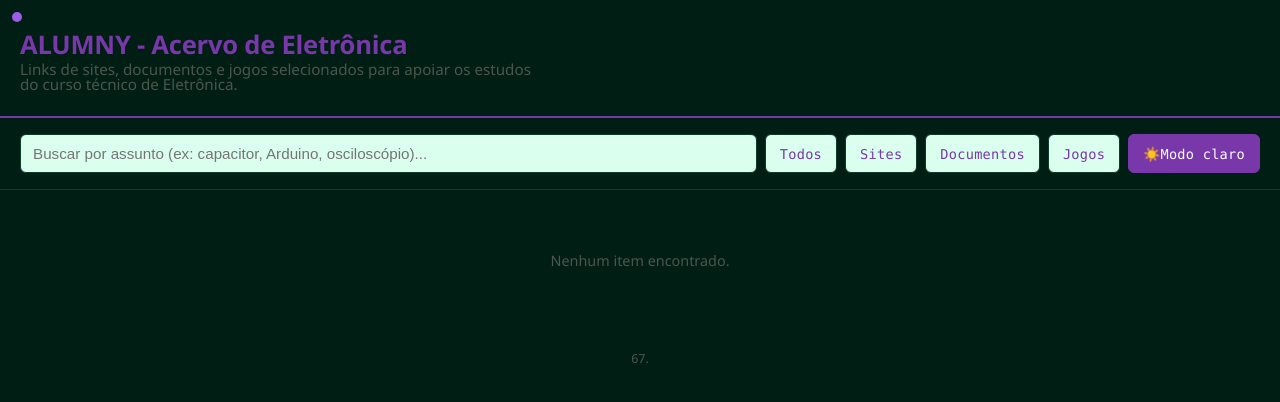
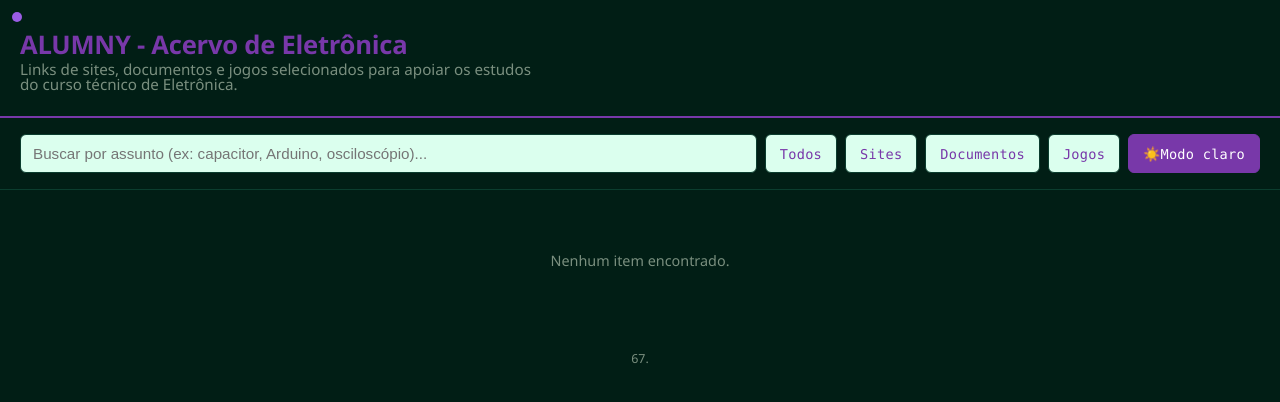
Before and after one commit to nimsay57-pixel/ALUMNY, a plain HTML site: page index.html in a window 1280 px wide. Both pictures are taken after a click on the button "🌙 Modo escuro". Drawn offline with Linux system fonts and the light colour scheme.

Commit message:
style.css

```diff
--- a/css/style.css
+++ b/css/style.css
@@ -14,7 +14,7 @@
   --circuit: #7838a9;
   --line: #0B3D2E;
   --card: #dbffee;
-  --muted: #4B564D;
+  --muted: #7A8F7F;
       }
 
 *{ box-sizing: border-box; }
```
